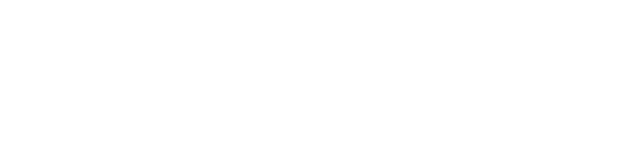
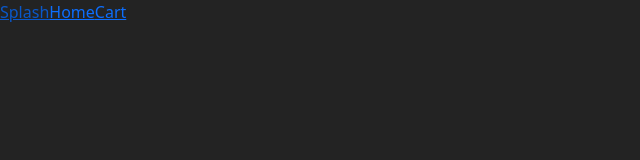
Before and after one commit to LeraMusienko78/HW-18-FIGMA, a plain HTML site: page index.html in a window 1280 px wide. Shown: the whole page, without its empty margins (0-640 px from the left). Drawn offline with nearby package versions, Linux system fonts and the light colour scheme; a web font is replaced by a local one.

Commit message:
Added struct new

```diff
--- a/index.html
+++ b/index.html
@@ -11,5 +11,16 @@
 
     <title>FastFood</title>
     </head>
-    <body></body>
+    <body>
+       <div id="app">
+        <header class="header">
+            <nav class="nav">
+                <a href="./pages/splash.html" class="nav__link">Splash</a>
+                <a href="./pages/home.html" class="nav__link">Home</a>
+                <a href="./pages/home.html" class="nav__link">Cart</a>
+            </nav>
+        </header>
+       </div>
+
+    </body>
 </html>
--- a/styles/style.css
+++ b/styles/style.css
@@ -1,3 +1,7 @@
+@import "./variables.css";
+@import url('https://fonts.googleapis.com/css2?family=Jacques+Francois&family=Montserrat&family=Roboto&display=swap');
+
+
 * {
     padding : 0;
     margin : 0;
@@ -12,3 +16,27 @@
 li {
     list-style-type : none ;
 }
+
+#app{
+    height: 100vh;
+    background: #232323;
+}
+
+.icons{
+    background: #232323;
+    /* border-radius: 59%; */
+    color: blue;
+}
+
+.text{
+    color: aliceblue;
+    font-family: var(--primary-ff);
+}
+.text1{
+    color: aliceblue;
+    font-family: var(--secondary-ff);
+}
+.text2{
+    color: white;
+    font-family: var( --third-ff);
+}
--- a/styles/variables.css
+++ b/styles/variables.css
@@ -13,7 +13,31 @@
    --secondari-button-bg:#4B494C ;
    --third-button-bg: #646165;
    --fourth-button:#D9D9D9 ;
-   --range-bg: #FF5C00;
+   --primary-range-bg: #FF5C00;
+   --secodary-range-bg:#FF0202;
+
+
+    /* *Color-text */
+
+    --primari-text : #FFFFFF;
+    --secondary-text:#ABA6AE;
+    --third-text:#9F95A4;
+    --fourth-text:#DCD1D1;
+
+    /* *Font-Family */
+
+    --primary-ff: jacques;
+    --secondary-ff:roboto;
+    --third-ff:montserat;
+
+    /* *Font-size */
+
+    --fs-xl: 40px;
+    --fs-l: 24px;
+    --fs-m: 20px;
+    --fs-s: 16px;
+    --fs-xs: 14px;
+    --fs-xxs: 11px;
 
 
 
```
Also changed, not shown: pages/splash.html (+17 -0 lines), public/icons/home-2.png (deleted), public/icons/home.png (added), public/icons/profile.png, public/icons/search.png, public/icons/shop.png.
